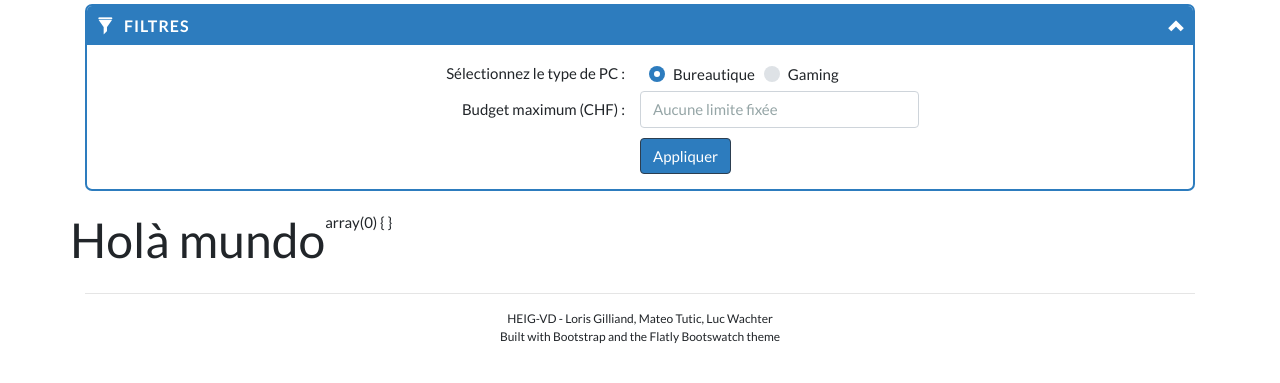
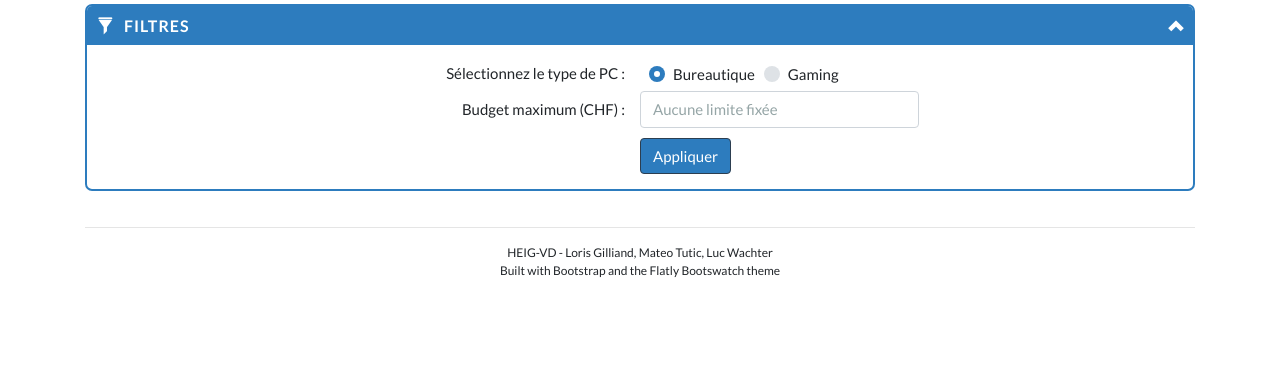
Before and after one commit to Laykel/BDR-ACPC, a PHP site: page / in a window 1280 px wide. Shown: the part 159-542 px from the top of the page. Run offline with PHP 8.4, Linux system fonts and the light colour scheme; data that the repository does not hold is empty; some libraries are stand-ins or nearby versions.

Commit message:
Bye bye holà mundo :(

```diff
--- a/sources/pages/home.php
+++ b/sources/pages/home.php
@@ -88,11 +88,6 @@ if (isset($listeComposant)) {
 }
 ?>
 
-<div class="row">
-  <h1>Holà mundo</h1>
-  <?php var_dump($test->fetchAll()); ?>
-</div>
-
 <script>
   $(function() {
     $('.panel-collapse').on('show.bs.collapse', function () {
--- a/sources/scripts/homeScript.php
+++ b/sources/scripts/homeScript.php
@@ -19,7 +19,4 @@ if (isset($_POST['PCtype']) && isset($_POST['PCbudget'])) {
                             'SSD', 'Disque dur', 'Boitier', 'Alimentation');
 
 }
-
-$req = "SELECT * FROM Composant";
-$test = dbRequest($req, 'select');
 ?>
```
